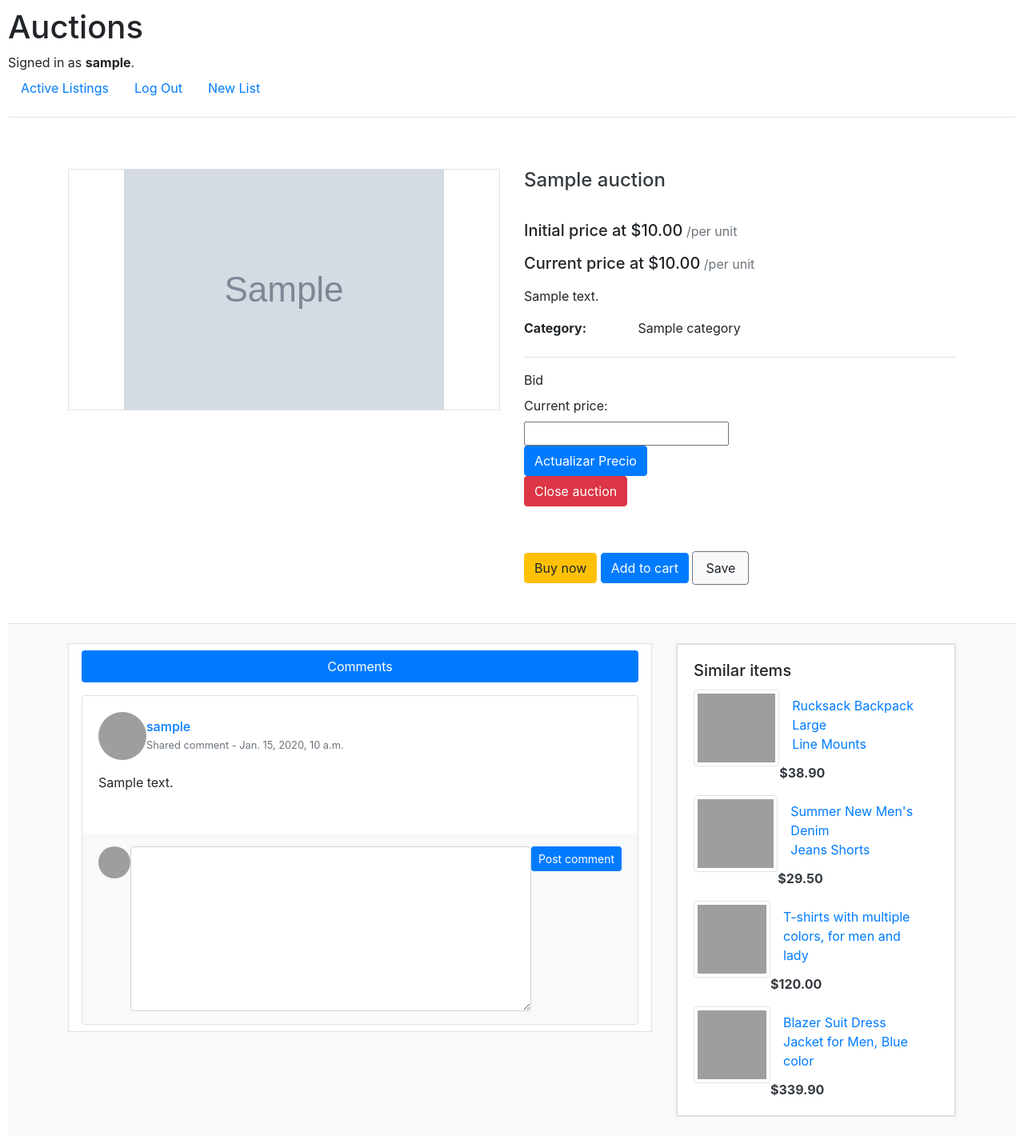
After one commit to Umana42O/cs50w-project2.1, a Django app: page /listing/1 in a window 1280 px wide. The commit adds this page. Shown: the whole page at 80% size. Run offline with Django 3.2, Linux system fonts and the light colour scheme; a user stored in the database is signed in; tables that the repository leaves empty hold one stand-in row (values such as "Sample post"); grey boxes marked "Sample" are stand-in pictures; some libraries are stand-ins or nearby versions; grey boxes are pictures that could not be loaded.

Commit message:
Second commit - Almost Done

```diff
--- a/auctions/forms.py
+++ b/auctions/forms.py
@@ -8,6 +8,11 @@ class AuctionsForm(forms.ModelForm):
         fields = ['title', 'description', 'category', 'initial_price', 'image']
         widgets = {
             'category': forms.Select(choices=Category.objects.all()),
+            'title': forms.TextInput(attrs={'class': 'form-control', 'placeholder': 'Ingresa el titulo'}),
+            'description': forms.TextInput(attrs={'class': 'form-control', 'placeholder': 'Ingrese la descripción'}),
+            'initial_price': forms.NumberInput(attrs={'class': 'form-control'}),
+            'image': forms.ClearableFileInput(attrs={'class': 'form-control-file'}),
+            'category': forms.Select(attrs={'class': 'form-control'}),
         }
 # class new_listForm(ModelForm):
 #     title = forms.CharField(label="Title",widget=forms.TextInput)
@@ -20,3 +25,14 @@ class AuctionsForm(forms.ModelForm):
 #     class Meta:
 #         model = Auctions
 #         fields = ["name", "description", "price", "category"]
+
+
+class CommentForm(forms.ModelForm):
+    class Meta:
+        model = Comment
+        exclude = ('id', 'created_at', 'user', 'auctions', )
+
+class UpdatePriceForm(forms.ModelForm):
+    class Meta:
+        model = Auctions
+        fields = ['current_price']
--- /dev/null
+++ b/auctions/templates/auctions/details.html
@@ -0,0 +1,193 @@
+{% extends "auctions/layout.html" %}
+
+{% block body %}
+
+  <!-- content -->
+  <section class="py-5">
+    <div class="container">
+      <div class="row gx-5">
+        <aside class="col-lg-6">
+          <div class="border rounded-4 mb-3 d-flex justify-content-center">
+              <img style="max-width: 100%; max-height: 100vh; margin: auto;" class="rounded-4 fit" src="{{ listing.image.url }}" />
+            </a>
+          </div>
+
+          <!-- thumbs-wrap.// -->
+          <!-- gallery-wrap .end// -->
+        </aside>
+        <main class="col-lg-6">
+          <div class="ps-lg-3">
+            <h4 class="title text-dark">
+                {{ listing.title }}
+            </h4>
+            <div class="d-flex flex-row my-3">
+              <div class="text-warning mb-1 me-2">
+                <i class="fa fa-star"></i>
+                <i class="fa fa-star"></i>
+                <i class="fa fa-star"></i>
+                <i class="fa fa-star"></i>
+                <i class="fas fa-star-half-alt"></i>
+                {% comment %} <span class="ms-1">
+                  4.5
+                </span> {% endcomment %}
+              </div>
+            </div>
+
+            <div class="mb-3">
+              <span class="h5">Initial price at ${{ listing.initial_price }}</span>
+              <span class="text-muted">/per unit</span>
+            </div>
+
+            <div class="mb-3">
+                <span class="h5">Current price at ${{ listing.current_price }}</span>
+                <span class="text-muted">/per unit</span>
+              </div>
+
+            <p>
+                {{ listing.description }}
+            </p>
+
+            <div class="row">
+              <dt class="col-3">Category: </dt>
+              <dd class="col-9">{{ listing.category }}</dd>
+
+            </div>
+
+            <hr />
+
+            <div class="row mb-4">
+              <!-- col.// -->
+              <div class="col-md-4 col-6 mb-3">
+                <label class="mb-2 d-block">Bid</label>
+                <div class="input-group mb-3" style="width: 170px;">
+                    <form action="{% url 'update_price' auction_id=listing.id %}" method="post">
+                        {% csrf_token %}
+                        {{ form.current_price.label_tag }}
+                        {{ form.current_price }}
+                        <button type="submit" class="btn btn-primary">Actualizar Precio</button>
+                    </form>
+
+                    <form action="{% url 'closeAuction' id=listing.id %}" method="post">
+                        {% csrf_token %}
+                        <button type="submit" class="btn btn-danger">Close auction</button>
+                      </form>
+                </div>
+              </div>
+            </div>
+            <a href="#" class="btn btn-warning shadow-0"> Buy now </a>
+            <a href="#" class="btn btn-primary shadow-0"> <i class="me-1 fa fa-shopping-basket"></i> Add to cart </a>
+            <a href="#" class="btn btn-light border border-secondary py-2 icon-hover px-3"> <i class="me-1 fa fa-heart fa-lg"></i> Save </a>
+          </div>
+        </main>
+      </div>
+    </div>
+  </section>
+  <!-- content -->
+
+  <section class="bg-light border-top py-4">
+    <div class="container">
+      <div class="row gx-4">
+        <div class="col-lg-8 mb-4">
+          <div class="border rounded-2 px-3 py-2 bg-white">
+            <!-- Pills navs -->
+            <ul class="nav nav-pills nav-justified mb-3" id="ex1" role="tablist">
+              <li class="nav-item d-flex" role="presentation">
+                <a class="nav-link d-flex align-items-center justify-content-center w-100 active" >Comments</a>
+              </li>
+            </ul>
+
+
+            <div class="card">
+                <div class="card-body">
+                    {% for c in comments %}
+                    <div class="d-flex flex-start align-items-center mb-3">
+                        <img class="rounded-circle shadow-1-strong me-3" src="https://ui-avatars.com/api/?name={{ c.user.username }}" alt="avatar" width="60" height="60" />
+                        <div>
+                            <h6 class="fw-bold text-primary mb-1">{{ c.user.username }}</h6>
+                            <p class="text-muted small mb-0">Shared comment - {{ c.created_at }}</p>
+                        </div>
+                    </div>
+                    <p class="mt-3 mb-4 pb-2">{{ c.content }}</p>
+                    {% endfor %}
+                </div>
+                <div class="card-footer py-3 border-0" style="background-color: #f8f9fa;">
+                    <form action="{% url 'comment' id=listing.id  %}" method="post" class="d-flex align-items-start w-100">
+                        {% csrf_token %}
+                        <img class="rounded-circle shadow-1-strong me-3" src="https://ui-avatars.com/api/?name={{ user.username }}" alt="avatar" width="40" height="40" />
+                        <div class="form-outline flex-grow-1 mb-0">
+                            <textarea name="content" class="form-control" id="textAreaExample" rows="8" style="background: #fff; width: 100%;"></textarea>
+                        </div>
+                        <br/>
+                        <br/>
+                        <div class="ms-3">
+                            <button type="submit" class="btn btn-primary btn-sm">Post comment</button>
+                        </div>
+                    </form>
+                </div>
+            </div>
+
+
+
+          </div>
+        </div>
+        <div class="col-lg-4">
+          <div class="px-0 border rounded-2 shadow-0">
+            <div class="card">
+              <div class="card-body">
+                <h5 class="card-title">Similar items</h5>
+                <div class="d-flex mb-3">
+                  <a href="#" class="me-3">
+                    <img src="https://mdbcdn.b-cdn.net/img/bootstrap-ecommerce/items/8.webp" style="min-width: 96px; height: 96px;" class="img-md img-thumbnail" />
+                  </a>
+                  <div class="info">
+                    <a href="#" class="nav-link mb-1">
+                      Rucksack Backpack Large <br />
+                      Line Mounts
+                    </a>
+                    <strong class="text-dark"> $38.90</strong>
+                  </div>
+                </div>
+
+                <div class="d-flex mb-3">
+                  <a href="#" class="me-3">
+                    <img src="https://mdbcdn.b-cdn.net/img/bootstrap-ecommerce/items/9.webp" style="min-width: 96px; height: 96px;" class="img-md img-thumbnail" />
+                  </a>
+                  <div class="info">
+                    <a href="#" class="nav-link mb-1">
+                      Summer New Men's Denim <br />
+                      Jeans Shorts
+                    </a>
+                    <strong class="text-dark"> $29.50</strong>
+                  </div>
+                </div>
+
+                <div class="d-flex mb-3">
+                  <a href="#" class="me-3">
+                    <img src="https://mdbcdn.b-cdn.net/img/bootstrap-ecommerce/items/10.webp" style="min-width: 96px; height: 96px;" class="img-md img-thumbnail" />
+                  </a>
+                  <div class="info">
+                    <a href="#" class="nav-link mb-1"> T-shirts with multiple colors, for men and lady </a>
+                    <strong class="text-dark"> $120.00</strong>
+                  </div>
+                </div>
+
+                <div class="d-flex">
+                  <a href="#" class="me-3">
+                    <img src="https://mdbcdn.b-cdn.net/img/bootstrap-ecommerce/items/11.webp" style="min-width: 96px; height: 96px;" class="img-md img-thumbnail" />
+                  </a>
+                  <div class="info">
+                    <a href="#" class="nav-link mb-1"> Blazer Suit Dress Jacket for Men, Blue color </a>
+                    <strong class="text-dark"> $339.90</strong>
+                  </div>
+                </div>
+              </div>
+            </div>
+          </div>
+        </div>
+      </div>
+    </div>
+  </section>
+
+
+
+{% endblock %}
--- a/auctions/templates/auctions/layout.html
+++ b/auctions/templates/auctions/layout.html
@@ -6,6 +6,8 @@
         <title>{% block title %}Auctions{% endblock %}</title>
         <link rel="stylesheet" href="https://stackpath.bootstrapcdn.com/bootstrap/4.4.1/css/bootstrap.min.css" integrity="sha384-Vkoo8x4CGsO3+Hhxv8T/Q5PaXtkKtu6ug5TOeNV6gBiFeWPGFN9MuhOf23Q9Ifjh" crossorigin="anonymous">
         <link href="{% static 'auctions/styles.css' %}" rel="stylesheet">
+        <script src="https://cdn.jsdelivr.net/npm/sweetalert2@11"></script>
+
     </head>
     <body>
         <h1>Auctions</h1>
--- a/auctions/templates/auctions/new_list.html
+++ b/auctions/templates/auctions/new_list.html
@@ -4,7 +4,7 @@
     <h2>Create New List</h2>
     <form action="{% url 'new_list' %}" method="post" enctype="multipart/form-data">
         {% csrf_token %}
-        {{  form  }}
+        {{  form.as_p  }}
         <input type="submit" value="Submit">
     </form>
 {% endblock %}
--- a/auctions/urls.py
+++ b/auctions/urls.py
@@ -7,5 +7,9 @@ urlpatterns = [
     path("login", views.login_view, name="login"),
     path("logout", views.logout_view, name="logout"),
     path("register", views.register, name="register"),
-    path("new_list", views.new_list, name="new_list")
+    path("new_list", views.new_list, name="new_list"),
+    path("listing/<int:id>", views.listing_details, name="listing_details"),
+    path("comment/<int:id>", views.commentView, name="comment"),
+    path('auction/<int:auction_id>/update_price/', views.update_price, name='update_price'),
+    path("closeAuction/<int:id>", views.closeAuction, name="closeAuction"),
 ]
--- a/auctions/views.py
+++ b/auctions/views.py
@@ -1,15 +1,20 @@
 from django.contrib.auth import authenticate, login, logout
 from django.db import IntegrityError
-from django.http import HttpResponse, HttpResponseRedirect
-from django.shortcuts import render
+from django.http import HttpResponse, HttpResponseRedirect, JsonResponse
+from django.shortcuts import render, redirect
 from django.urls import reverse
 from .forms import *
-
-from .models import User
+from django.contrib.auth.decorators import login_required
+from django.shortcuts import get_object_or_404
+from .models import *
 
 
 def index(request):
-    return render(request, "auctions/index.html")
+    auctions = Auctions.objects.all()
+    context = {
+        'auctions': auctions,
+    }
+    return render(request, "auctions/index.html", context)
 
 
 def login_view(request):
@@ -63,14 +68,92 @@ def register(request):
     else:
         return render(request, "auctions/register.html")
 
+@login_required(login_url='/login')
 def new_list(request):
     if request.POST:
-        # form = Auctions(request.POST,request.FILES)
-        # if form.is_valid():
-        #     print(form)
-        #     form.save()
-        # return render(request,"auctions/index.html")
-        pass
+        form = AuctionsForm(request.POST,request.FILES)
+        if form.is_valid:
+            listing = form.save(commit=False)
+            listing.owner = request.user
+            listing.save()
+            # form.save()
+            return redirect("index")
+        print(form.errors)
     else:
-        print(AuctionsForm())
         return render(request,"auctions/new_list.html",{"form": AuctionsForm()})
+
+
+@login_required(login_url='/login')
+def listing_details(request, id):
+    listing = Auctions.objects.get(pk=id)
+    comments = Comment.objects.filter(auctions_id=id)
+    user = request.user
+    BidForm = UpdatePriceForm()
+    context = {
+        'listing': listing,
+        'user': user,
+        'comments': comments,
+        'form': BidForm
+    }
+    print(context)
+    return render(request, "auctions/details.html", context)
+
+@login_required(login_url='/login')
+def commentView(request, id):
+    auction = get_object_or_404(Auctions, id=id)
+    if request.method == 'POST':
+        form = CommentForm(request.POST)
+        if form.is_valid():
+            comment = form.save(commit=False)
+            comment.auctions = auction
+            comment.user = request.user
+            comment.save()
+            return redirect(reverse('listing_details', args=[id]))
+        else:
+            return HttpResponse(f'{form.errors}')
+
+
+@login_required(login_url='/login')
+def update_price(request, auction_id):
+    auction = get_object_or_404(Auctions, pk=auction_id)
+
+    if request.method == 'POST':
+        form = UpdatePriceForm(request.POST)
+
+        if form.is_valid():
+            new_price = form.cleaned_data['current_price']
+
+            # Validar que el nuevo precio sea mayor que el precio actual
+            if new_price > auction.current_price:
+                # Actualizar el precio actual de la subasta
+                auction.current_price = new_price
+                auction.save()
+
+                # Crear un objeto Bid para registrar la nueva oferta
+                bid = Bid.objects.create(amount=new_price, auctions=auction, user=request.user)
+
+                return redirect('listing_details', id=auction_id)
+            else:
+                return HttpResponse("El nuevo precio debe ser mayor que el precio actual.")
+        else:
+            return HttpResponse("Formulario no válido.")
+    else:
+        form = UpdatePriceForm()
+
+    return redirect('listing_details', id=auction_id)
+
+def closeAuction(request, id):
+    listingData = Auctions.objects.get(pk=id)
+    listingData.isActive = False
+    listingData.save()
+    isOwner = request.user.username == listingData.owner.username
+    isListingInWatchlist = request.user in listingData.watchlist.all()
+    allComments = Comment.objects.filter(auctions=listingData)
+    return render(request, "auctions/details.html", {
+        "listing": listingData,
+        "isListingInWatchlist": isListingInWatchlist,
+        "allComments": allComments,
+        "isOwner": isOwner,
+        "update": True,
+        "message": "Congratulations! Your auction is closed."
+    })
--- a/commerce/settings.py
+++ b/commerce/settings.py
@@ -135,3 +135,4 @@ USE_TZ = True
 # https://docs.djangoproject.com/en/3.0/howto/static-files/
 
 STATIC_URL = '/static/'
+LOGIN_REDIRECT_URL = '/login/'
```
Also changed, not shown: auctions/models.py (+15 -0 lines), auctions/templates/auctions/index.html (+71 -1 lines), auctions/migrations/0002_auctions_current_price.py (added), auctions/migrations/0003_alter_auctions_current_price.py (added).
